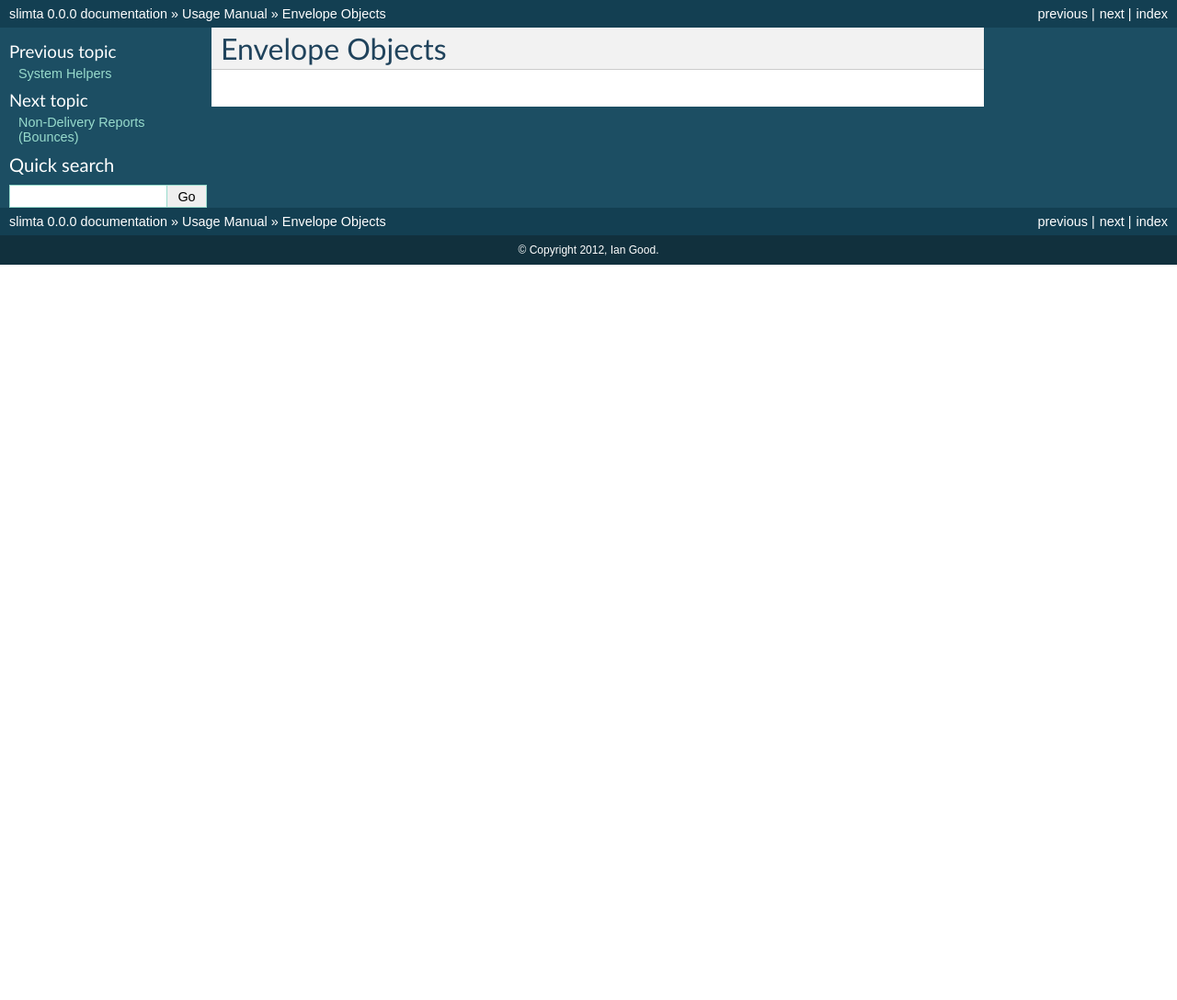
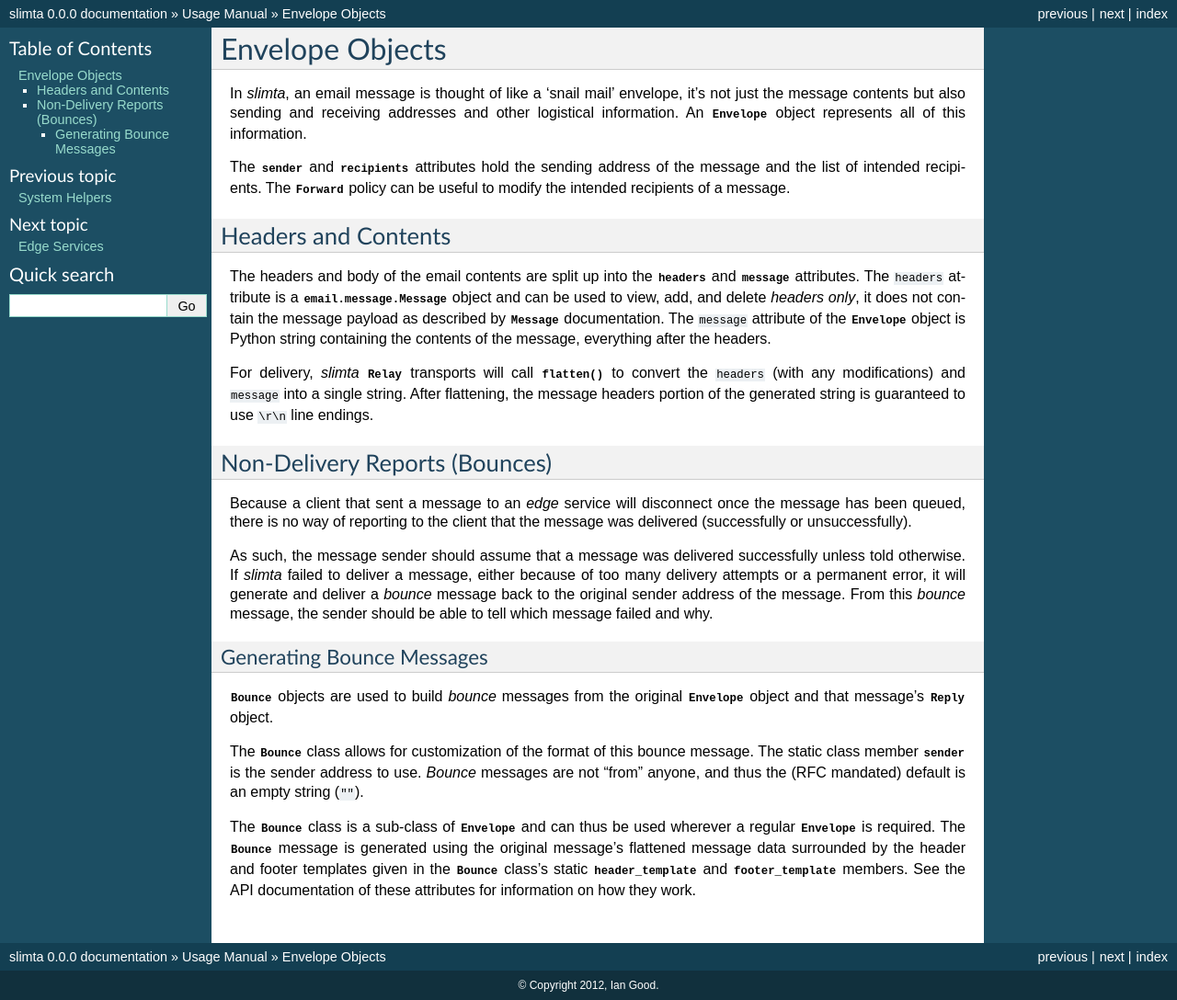
Before and after one commit to slimta/python-slimta, a Sphinx documentation site: the page built from doc/manual/envelopes.rst, in a window 1280 px wide. Shown: the whole page at 92% size. Built offline with Sphinx 7.4.7, drawn with Linux system fonts in a browser that asks for light colours; before the commit the page ends 900 px from its top, so only the background shows below that.

Commit message:
usage manual updates

```diff
--- a/doc/manual.rst
+++ b/doc/manual.rst
@@ -8,7 +8,6 @@ Usage Manual
    manual/terminology
    manual/system
    manual/envelopes
-   manual/bounces
    manual/edge
    manual/queue
    manual/relay
@@ -17,7 +16,9 @@ Usage Manual
 * :doc:`manual/terminology`
 * :doc:`manual/system`
 * :doc:`manual/envelopes`
-* :doc:`manual/bounces`
+
+  * :ref:`Bounces <envelope-bounces>`
+
 * :doc:`manual/edge`
 
   * :ref:`SMTP <edge-smtp>`
--- a/doc/manual/envelopes.rst
+++ b/doc/manual/envelopes.rst
@@ -4,5 +4,65 @@
 Envelope Objects
 ================
 
-.. toctree::
-   :maxdepth: 1
+In *slimta*, an email message is thought of like a 'snail mail' envelope, it's
+not just the message contents but also sending and receiving addresses and other
+logistical information. An |Envelope| object represents all of this information.
+
+The :attr:`~slimta.envelope.Envelope.sender` and
+:attr:`~slimta.envelope.Envelope.recipients` attributes hold the sending address
+of the message and the list of intended recipients. The
+:class:`~slimta.policy.forward.Forward` policy can be useful to modify the
+intended recipients of a message.
+
+Headers and Contents
+""""""""""""""""""""
+
+The headers and body of the email contents are split up into the
+:attr:`~slimta.envelope.Envelope.headers` and
+:attr:`~slimta.envelope.Envelope.message` attributes. The ``headers`` attribute
+is a :class:`email.message.Message` object and can be used to view, add, and
+delete *headers only*, it does not contain the message payload as described by
+:class:`~email.message.Message` documentation. The ``message`` attribute of the
+|Envelope| object is Python string containing the contents of the message,
+everything after the headers.
+
+For delivery, *slimta* |Relay| transports will call
+:meth:`~slimta.envelope.Envelope.flatten` to convert the ``headers`` (with any
+modifications) and ``message`` into a single string. After flattening, the
+message headers portion of the generated string is guaranteed to use ``\r\n``
+line endings.
+
+.. _envelope-bounces:
+
+Non-Delivery Reports (Bounces)
+""""""""""""""""""""""""""""""
+
+Because a client that sent a message to an *edge* service will disconnect once
+the message has been queued, there is no way of reporting to the client that the
+message was delivered (successfully or unsuccessfully).
+
+As such, the message sender should assume that a message was delivered
+successfully unless told otherwise. If *slimta* failed to deliver a message,
+either because of too many delivery attempts or a permanent error, it will
+generate and deliver a *bounce* message back to the original sender address of
+the message. From this *bounce* message, the sender should be able to tell which
+message failed and why.
+
+Generating Bounce Messages
+''''''''''''''''''''''''''
+
+|Bounce| objects are used to build *bounce* messages from the original
+|Envelope| object and that message's |Reply| object.
+
+The |Bounce| class allows for customization of the format of this bounce
+message. The static class member :attr:`~slimta.bounce.Bounce.sender` is the
+sender address to use. *Bounce* messages are not "from" anyone, and thus the
+(RFC mandated) default is an empty string (``""``).
+
+The |Bounce| class is a sub-class of |Envelope| and can thus be used wherever a
+regular |Envelope| is required. The |Bounce| message is generated using the
+original message's flattened message data surrounded by the header and footer
+templates given in the |Bounce| class's static
+:attr:`~slimta.bounce.Bounce.header_template` and
+:attr:`~slimta.bounce.Bounce.footer_template` members. See the API documentation
+of these attributes for information on how they work.
```
Also changed, not shown: doc/manual/bounces.rst (deleted, +0 -37 lines), doc/manual/policies.rst (+30 -0 lines), doc/manual/queue.rst (+55 -0 lines), doc/manual/relay.rst (+15 -0 lines).
